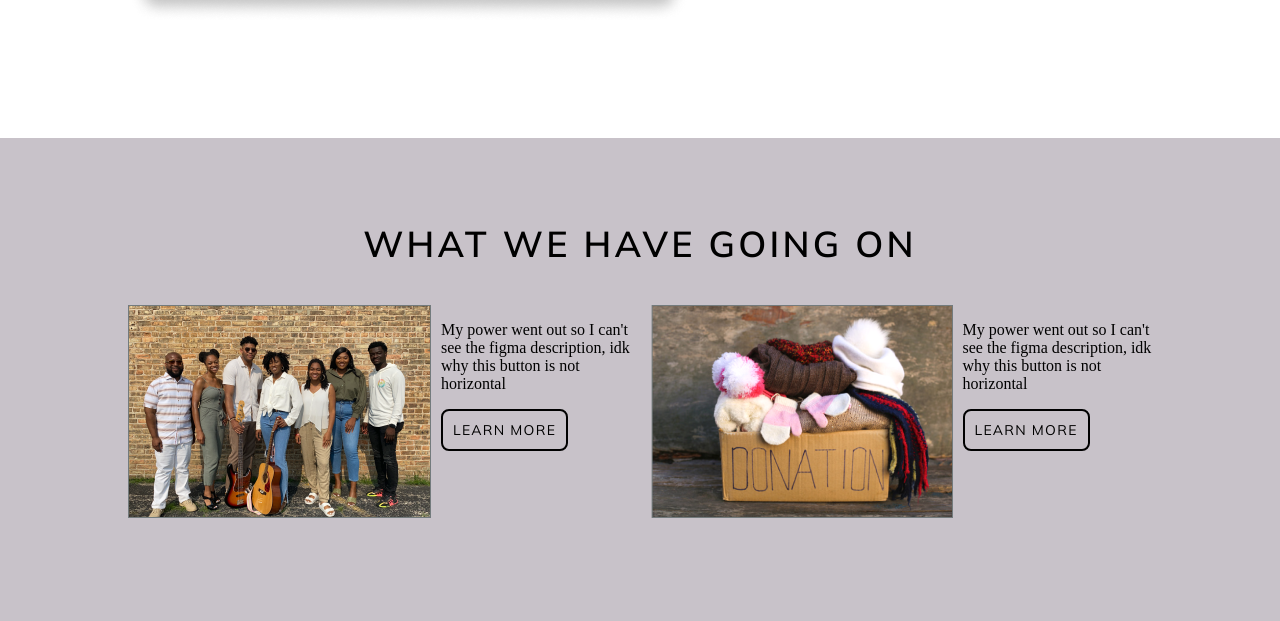
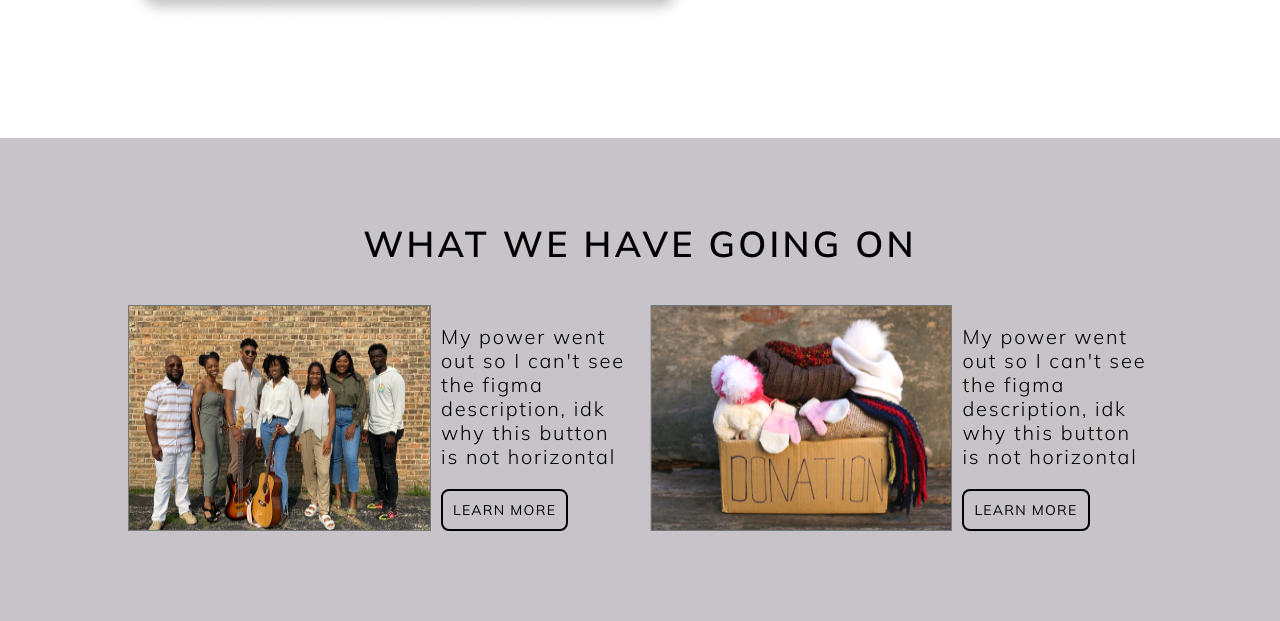
Before and after one commit to Nethra2021/MMCC, a plain HTML site: page index.html in a window 1280 px wide. Shown: the part 2300-2921 px from the top of the page. Drawn offline with Linux system fonts and the light colour scheme; a web font is replaced by a local one.

Commit message:
Update style.css

```diff
--- a/css/style.css
+++ b/css/style.css
@@ -162,6 +162,15 @@ header li:last-of-type{
     background-color: #C8C2C9
 }
 
+.events p{
+    font-family: 'Mulish', sans-serif;
+    font-style: normal;
+    font-weight: 300;
+    font-size: 20px;
+    line-height: 120%;
+    letter-spacing: 0.09em;
+    color: #000000
+}
 /* footer */
 .footer {
     width: 94%;
```
